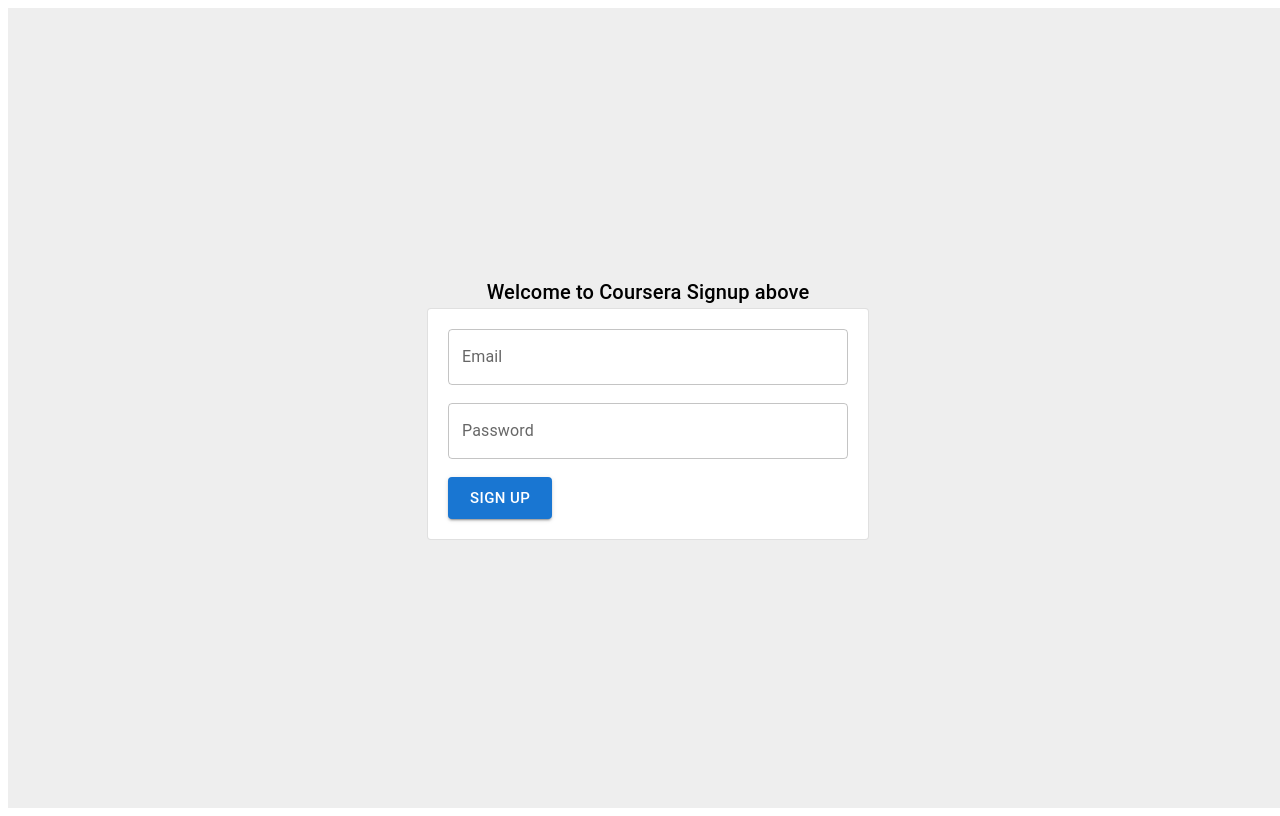
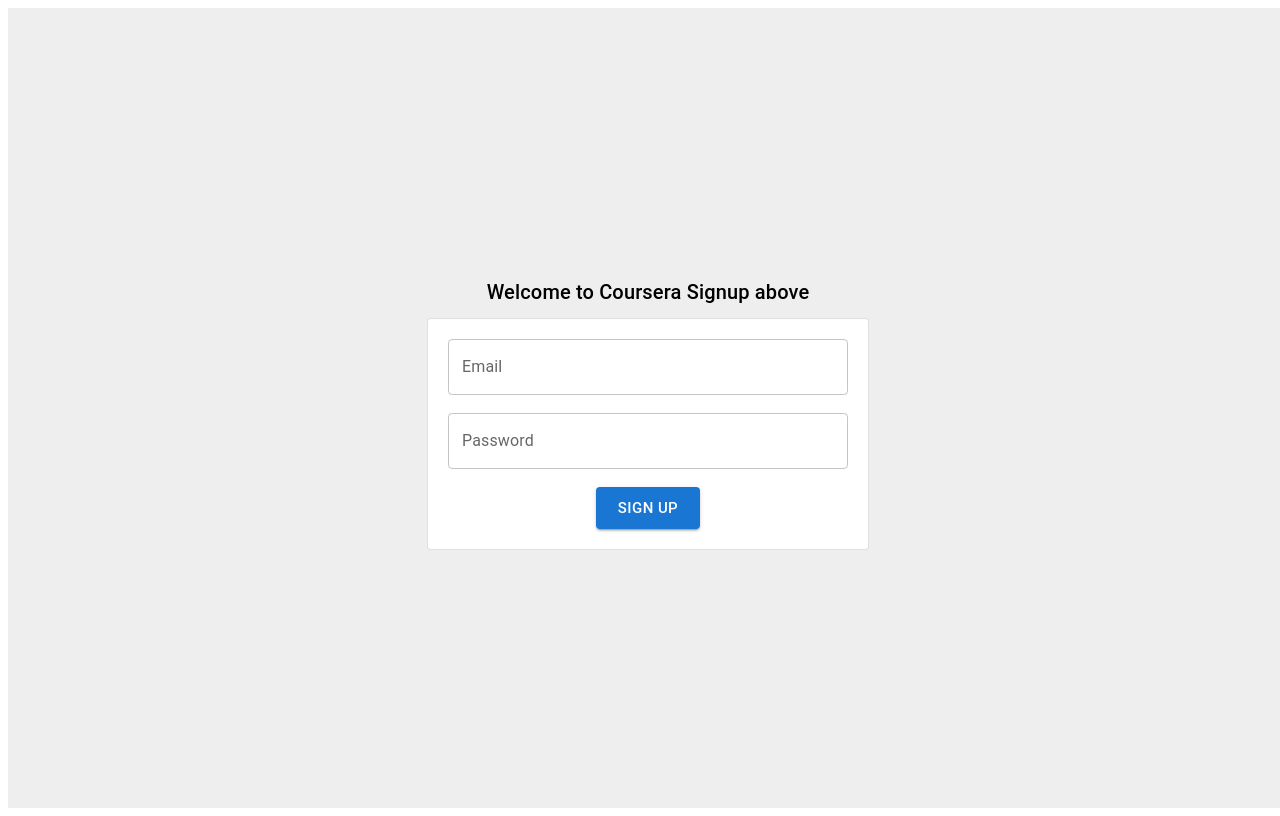
Before and after one commit to Tridib11/Cohort-Restart, a React (Vite) app in the folder week-5/vite-course-selling-app/: page / in a window 1280 px wide. Built offline with nearby package versions, Linux system fonts and the light colour scheme.

Commit message:
Refactor Signup component to center and style in Signup.jsx

```diff
--- a/week-5/vite-course-selling-app/src/Signup.jsx
+++ b/week-5/vite-course-selling-app/src/Signup.jsx
@@ -15,7 +15,7 @@
       <div>
         <Typography
           variant={"h6"}
-          style={{ display: "flex", justifyContent: "center" }}
+          style={{ display: "flex", justifyContent: "center", margin: "10px" }}
         >
           Welcome to Coursera Signup above
         </Typography>
@@ -36,9 +36,11 @@
           />
           <br />
           <br />
-          <Button size={"large"} variant="contained">
-            Sign Up
-          </Button>
+          <div style={{ display: "flex", justifyContent: "center" }}>
+            <Button size={"large"} variant="contained">
+              Sign Up
+            </Button>
+          </div>
         </Card>
       </div>
     </div>
```
